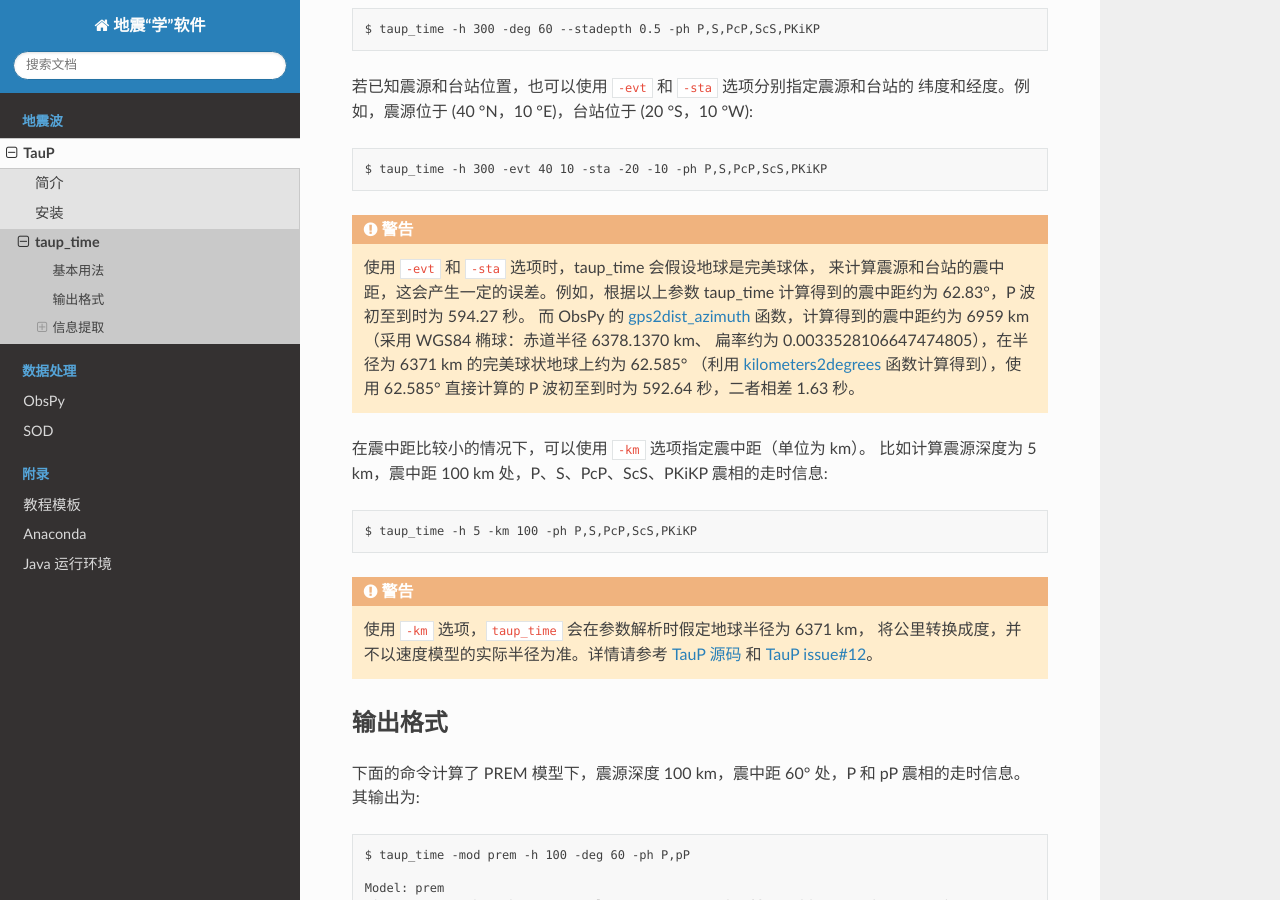
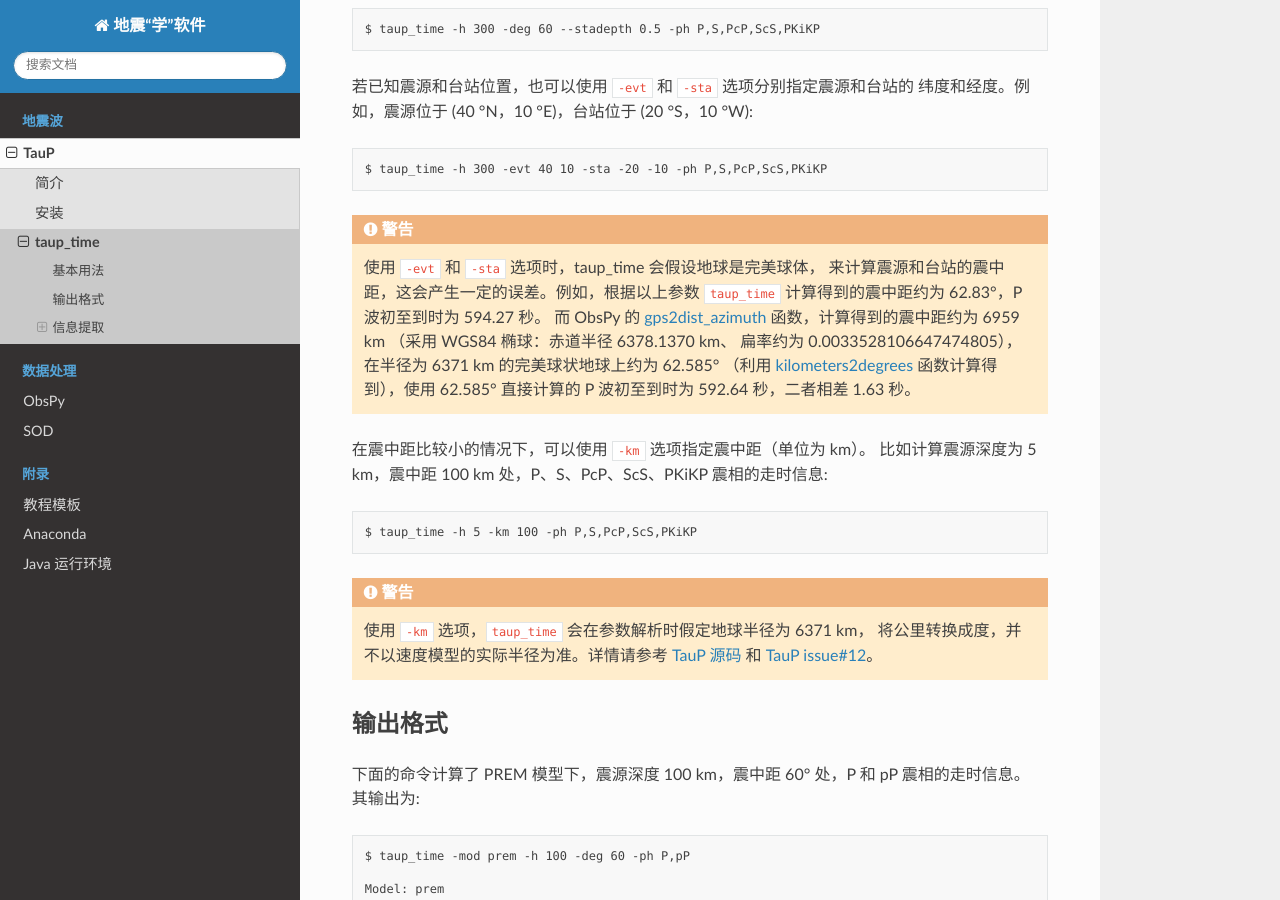
Before and after one commit to seismo-learn/software, a Sphinx documentation site: the page built from source/taup/taup_time.rst, in a window 1280 px wide and 900 px high, scrolled down 704 px. Built offline with Sphinx 7.4.7 and the Read the Docs theme 2.0.0, drawn with Linux system fonts in a browser that asks for light colours.

```diff
--- a/source/taup/taup_time.rst
+++ b/source/taup/taup_time.rst
@@ -35,7 +35,7 @@ TauP 默认台站位于地表，可使用 ``--stadepth`` 选项设置台站深
 
    使用 ``-evt`` 和 ``-sta`` 选项时，taup_time 会假设地球是完美球体，
    来计算震源和台站的震中距，这会产生一定的误差。例如，根据以上参数
-   taup_time 计算得到的震中距约为 62.83°，P 波初至到时为 594.27 秒。
+   ``taup_time`` 计算得到的震中距约为 62.83°，P 波初至到时为 594.27 秒。
    而 ObsPy 的
    `gps2dist_azimuth <https://docs.obspy.org/packages/autogen/obspy.geodetics.base.gps2dist_azimuth.html#obspy.geodetics.base.gps2dist_azimuth>`__
    函数，计算得到的震中距约为 6959 km （采用 WGS84 椭球：赤道半径 6378.1370 km、
```
